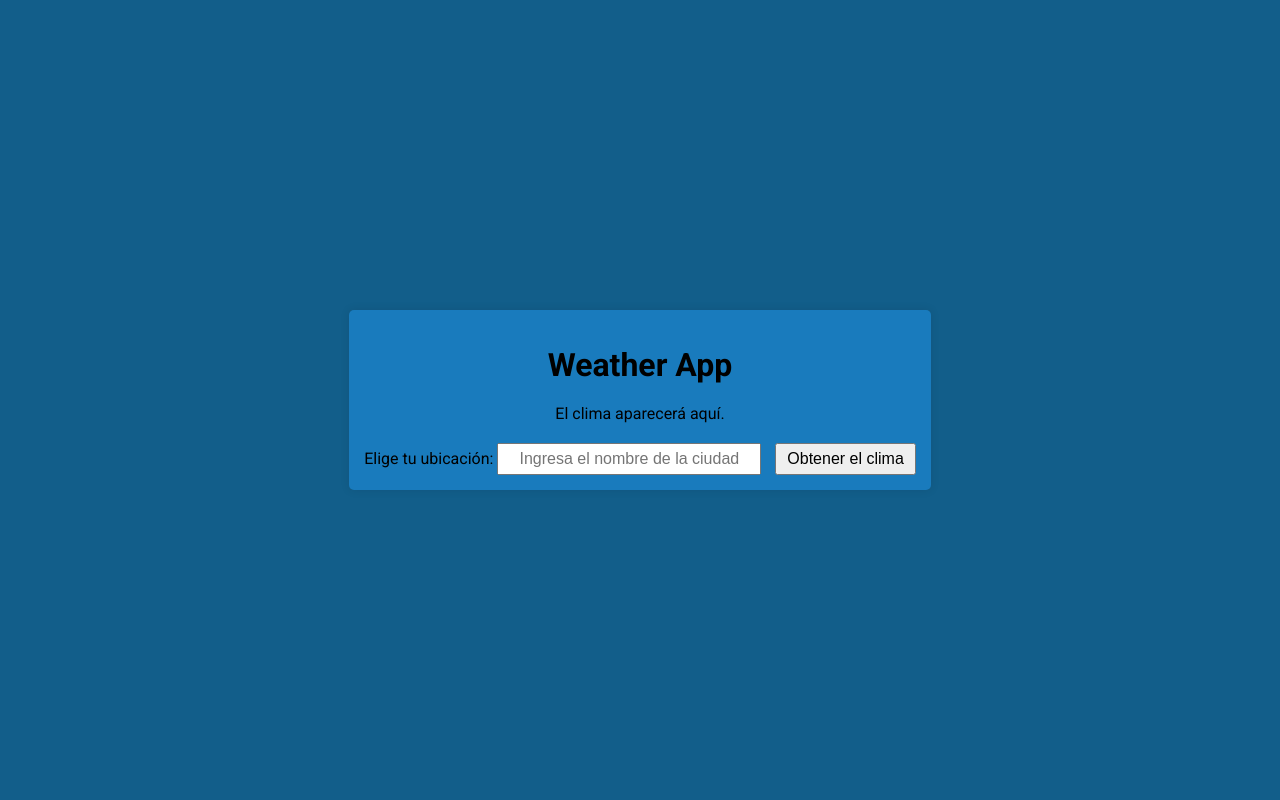
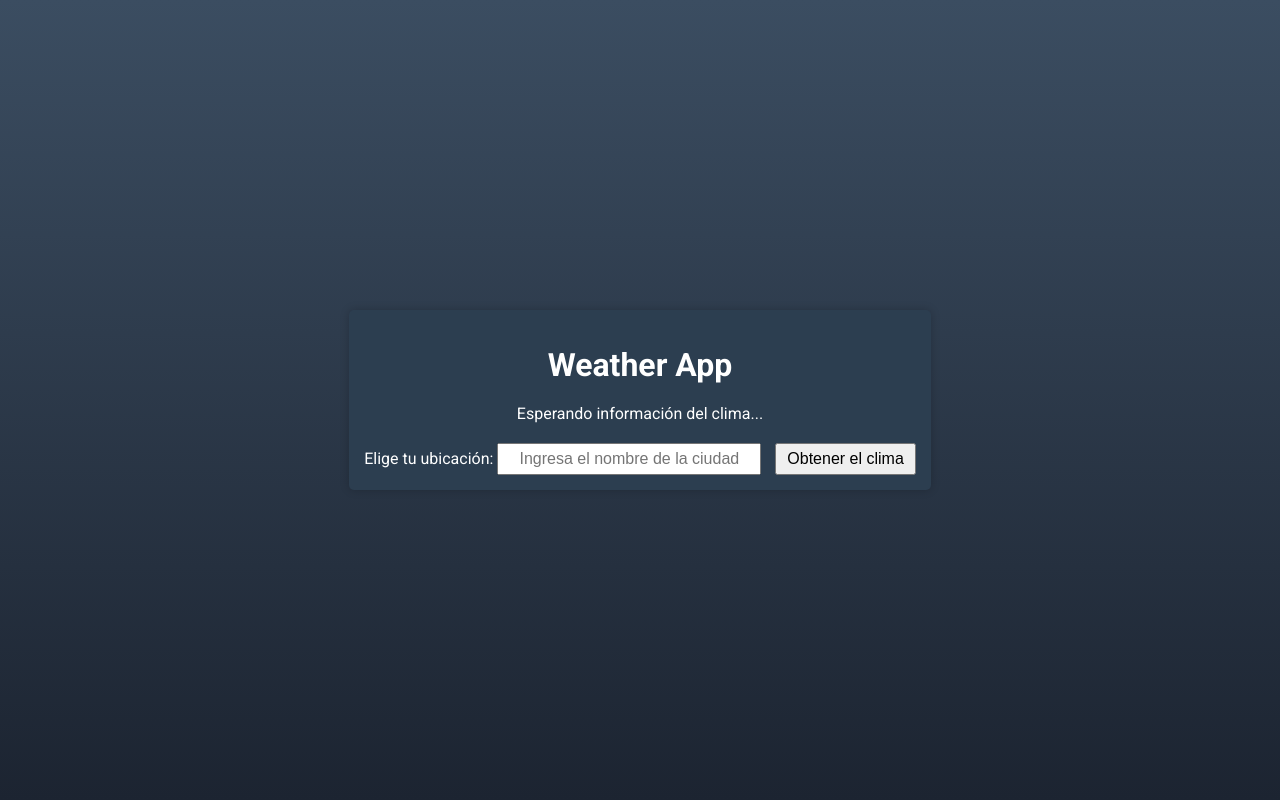
Before and after one commit to Ivangarciam55/Avances_de_Proyectos, a PHP site: page / in a window 1280 px wide. Run offline with PHP 8.4, Linux system fonts and the light colour scheme; some libraries are stand-ins or nearby versions.

Commit message:
Avance final 22 de noviembre de 2024

```diff
--- a/Avances de proyectos/Iván/Index.html
+++ b/Avances de proyectos/Iván/Index.html
@@ -17,7 +17,7 @@
   </header>
 
   <section id="weather-info">
-    <p id="weather">El clima aparecerá aquí.</p>
+    <p id="weather">Esperando información del clima...</p>
   </section>
 
   <section id="location-input">
--- a/Avances de proyectos/Iván/style.css
+++ b/Avances de proyectos/Iván/style.css
@@ -1,20 +1,21 @@
 body {
-    background-color: #125E8A;
-    color: #333;
+    background: linear-gradient(to bottom, #3b4d61, #1c2431); /* Fondo inicial neutro */
+    color: #fff;
     display: flex;
     justify-content: center;
     align-items: center;
     height: 100vh;
     margin: 0;
-    font-family: "Roboto", sans-serif; /* Cambié serif a sans-serif */
+    font-family: "Roboto", sans-serif;
+    transition: background 0.5s ease-in-out;
 }
 
 .weather-app {
-    background-color: #197BBD;
-    color: black;
+    background-color: #2c3e50;
+    color: #fff;
     padding: 15px;
     border-radius: 5px;
-    box-shadow: 0 0 10px rgba(0, 0, 0, 0.1);
+    box-shadow: 0 0 10px rgba(0, 0, 0, 0.2);
     text-align: center;
 }
 
@@ -43,3 +44,8 @@ header h1 {
     font-size: 16px;
     cursor: pointer;
 }
+
+.weather-icon {
+    font-size: 48px;
+    margin-bottom: 10px;
+}
```
Also changed, not shown: Avances de proyectos/Iván/index.js (+35 -9 lines).
